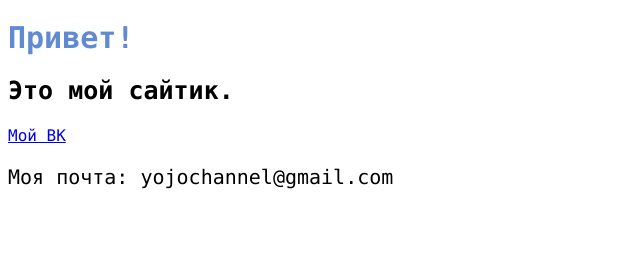
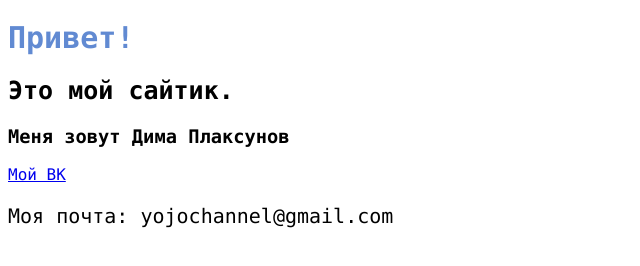
Before and after one commit to fojetin/fojetin.github.io, a plain HTML site: page index.html in a window 1280 px wide. Shown: the whole page, without its empty margins (0-640 px from the left). Drawn offline with Linux system fonts and the light colour scheme.

Commit message:
Create index.html

```diff
--- a/index.html
+++ b/index.html
@@ -8,6 +8,7 @@
 	<body>
 		<h1>Привет!</h1>
 		<h2>Это мой сайтик.</h2>
+		<h3>Меня зовут Дима Плаксунов</h3>
 		<a href="https://vk.com/plaksunof" target="_blank">Мой ВК</a>
 		<p>Моя почта: yojochannel@gmail.com</p>
 	</body>
```
